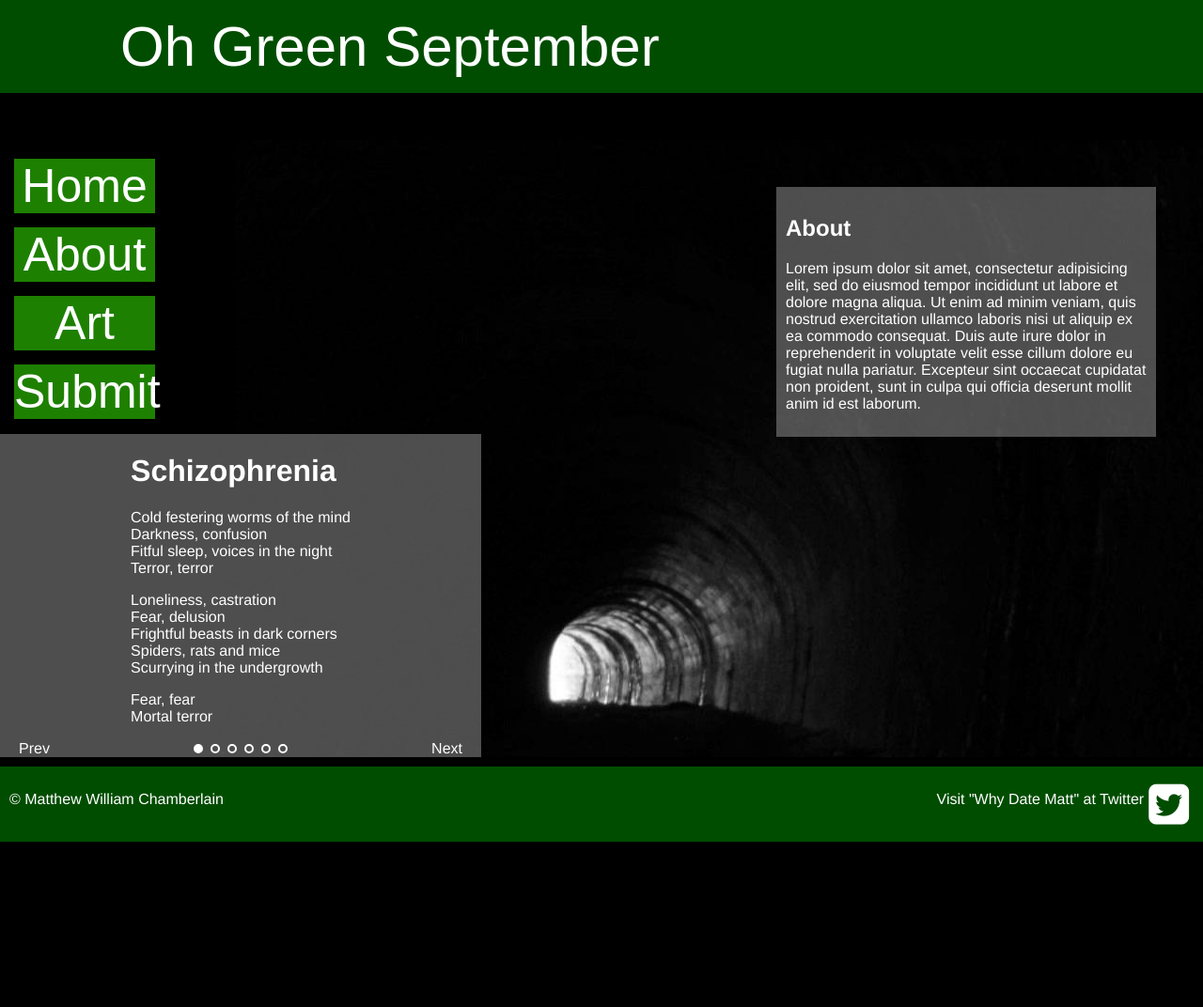
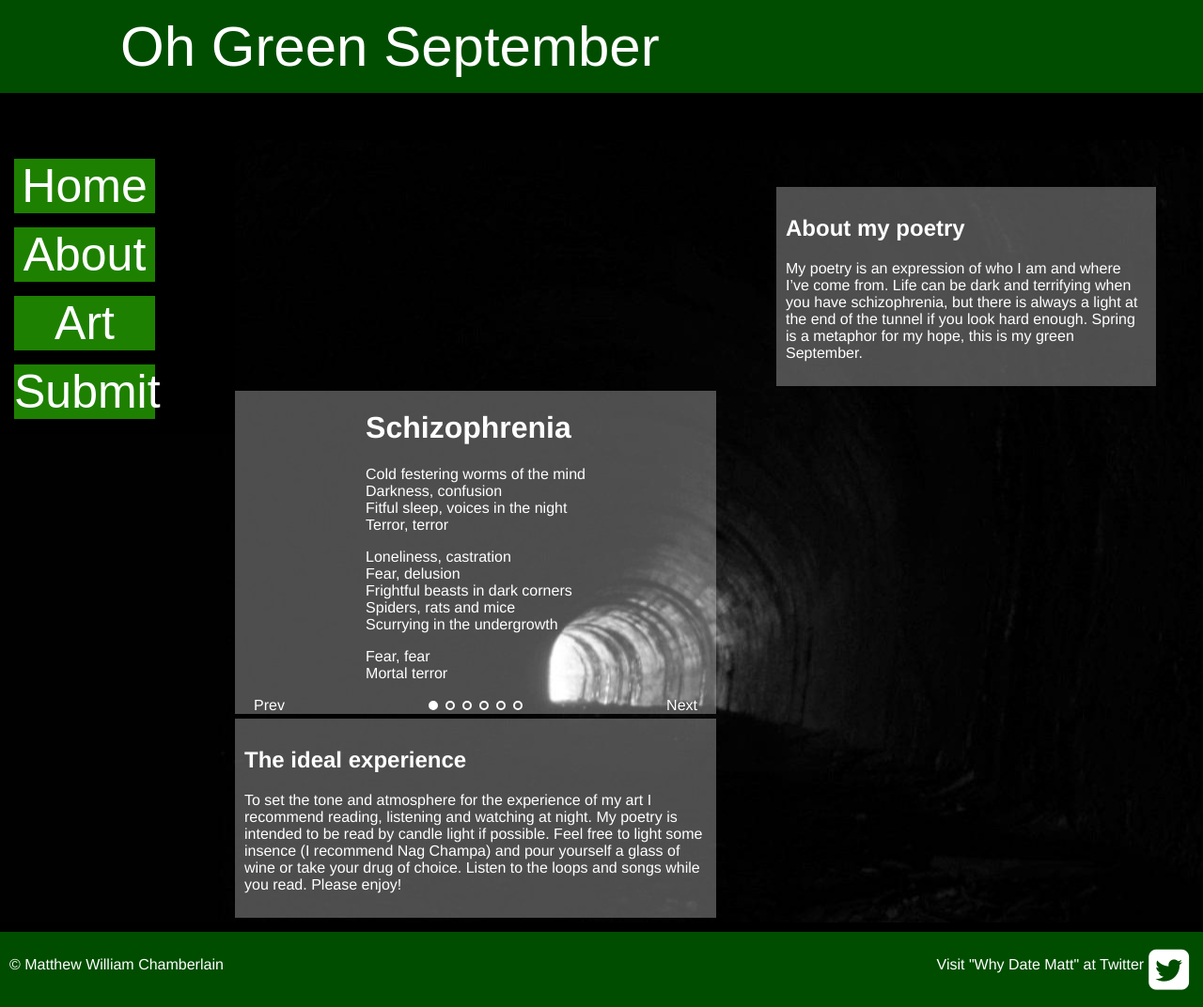
Before and after one commit to MattChambo/portfolio, a plain HTML site: page index.html in a window 1280 px wide. Shown: the whole page at 94% size. Before the commit the page ends 896 px from the top, so only its background shows below. Drawn offline with nearby package versions, Linux system fonts and the light colour scheme.

Commit message:
Add the ideal experience section

```diff
--- a/css/styles.css
+++ b/css/styles.css
@@ -59,6 +59,10 @@ nav ul li {
 	background-color: black;
 }
 
+#nav-left a:hover {
+	color: #73e600;
+}
+
 #first {
 	border-top: 4px solid black;
 }
@@ -90,7 +94,8 @@ main:after {
 	background-color: rgba(255, 255, 255, 0.3);
 }
 
-#about {
+#about,
+#ideal {
 	background-color: rgba(255, 255, 255, 0.3);
 	margin-top: 5px;
 	margin-bottom: 5px;
@@ -230,6 +235,11 @@ footer #copyright {
 		margin-left: 100px;
 	}
 
+	#ideal {
+		width: calc(70% - 20px);
+		margin-left: 100px;
+	}
+
 	#submit {
 		margin-left: 250px;
 	}
@@ -260,6 +270,11 @@ footer #copyright {
 		width: calc(50% + 20px);
 	}
 
+	#ideal {
+		width: 50%;
+		margin-left: 250px;
+	}
+
 }
 
 @media all and (min-width: 850px) {
@@ -286,4 +301,8 @@ footer #copyright {
 	.unslider {
 		width: 40%;
 	}
+
+	#ideal {
+		width: calc(40% - 20px);
+	}
 }
--- a/index.html
+++ b/index.html
@@ -49,13 +49,9 @@
 				</ul>
 			</div>
 			<section id="about">
-				<h1>About</h1>
-				<p>Lorem ipsum dolor sit amet, consectetur adipisicing elit, sed do eiusmod
-				tempor incididunt ut labore et dolore magna aliqua. Ut enim ad minim veniam,
-				quis nostrud exercitation ullamco laboris nisi ut aliquip ex ea commodo
-				consequat. Duis aute irure dolor in reprehenderit in voluptate velit esse
-				cillum dolore eu fugiat nulla pariatur. Excepteur sint occaecat cupidatat non
-				proident, sunt in culpa qui officia deserunt mollit anim id est laborum.</p>
+				<h1>About my poetry</h1>
+				<p>My poetry is an expression of who I am and where I’ve come from. Life can be dark and terrifying when you have schizophrenia, but there is always a light at the end of the tunnel if you look hard enough. Spring is a metaphor for my hope, this is my green September.
+				</p>
 			</section>
 
 			<div class="my-slider">
@@ -80,6 +76,7 @@
 						</div>
 					</li>
 					<li>
+						<div class="poem">
 							<h1>Hopeful Spring</h1>
 
 							<p>Out of darkness hope germinates,<br>
@@ -91,10 +88,10 @@
 							Hope, abounding with new born vitality.<br>
 							Lush, moist, and verdant, the meadows of my hopeful spring.<br>
 							May the tender shoots of love emerge from these fertile soils.</p>
-
+						</div>
 					</li>
 					<li>
-
+						<div class="poem">
 							<h1>Hope Series 1</h1>
 
 							<p>Clutching at strands of hope,<br>
@@ -108,10 +105,10 @@
 							Hair like silk running through my fingers,<br>
 							Warm flesh like a caress,<br>
 							A sensual dream of freedom.</p>
-
+						</div>
 					</li>
 					<li>
-
+						<div class="poem">
 							<h1>Hope Series 2</h1>
 
 							<p>My hope is a strange creature, fragile and frightened,<br>
@@ -127,8 +124,10 @@
 							Else buried in multi-layered anxiety.</p>
 
 							<p>Hope, how may I clasp you close like a partner in lust?</p>
+						</div>
 					</li>
 					<li>
+						<div class="poem">
 							<h1>Wellington</h1>
 
 							<p>Wellington is;<br>
@@ -143,8 +142,10 @@
 							This howling beast, this bitter brew.<br>
 							Ayahusca for the soul.<br>
 							My home ever unsettled.</p>
+						</div>
 					</li>
 					<li>
+						<div class="poem">
 							<h1>Palace of Dreams</h1>
 
 							<p>Lust is a palace of dreams.<br>
@@ -156,9 +157,14 @@
 							Writhing like a wounded animal, holy and supine.<br>
 							I’ll do anything to hear the sacred hymn of your beautiful agony.<br>
 							Only chastity is unholy in the palace of dreams.</p>
+						</div>
 					</li>
 				</ul>
 			</div>
+			<section id="ideal">
+				<h1>The ideal experience</h1>
+				<p>To set the tone and atmosphere for the experience of my art I recommend reading, listening and watching at night. My poetry is intended to be read by candle light if possible. Feel free to light some insence (I recommend Nag Champa) and pour yourself a glass of wine or take your drug of choice. Listen to the loops and songs while you read. Please enjoy!</p>
+			</section>
 
 		</main>
 
```
Also changed, not shown: 10 other files. Lines whose indentation alone changed are shown as unchanged.
